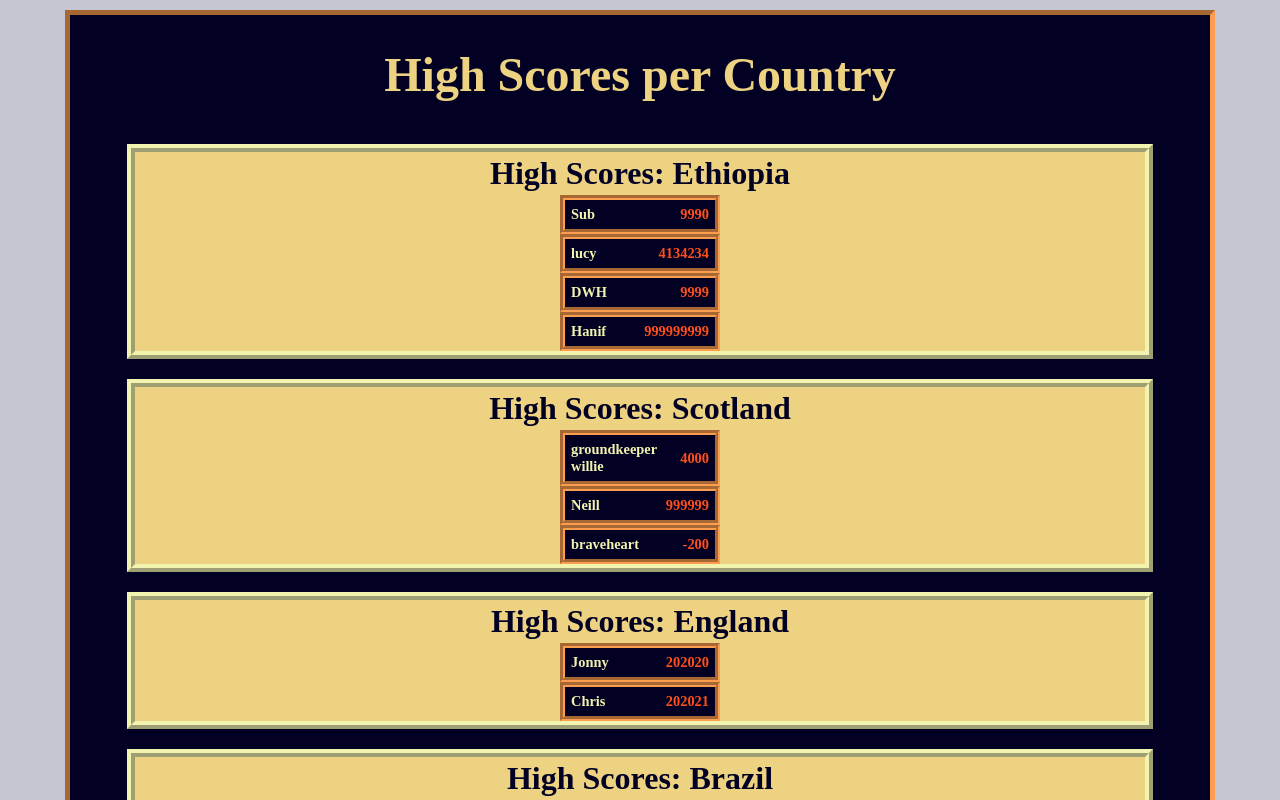
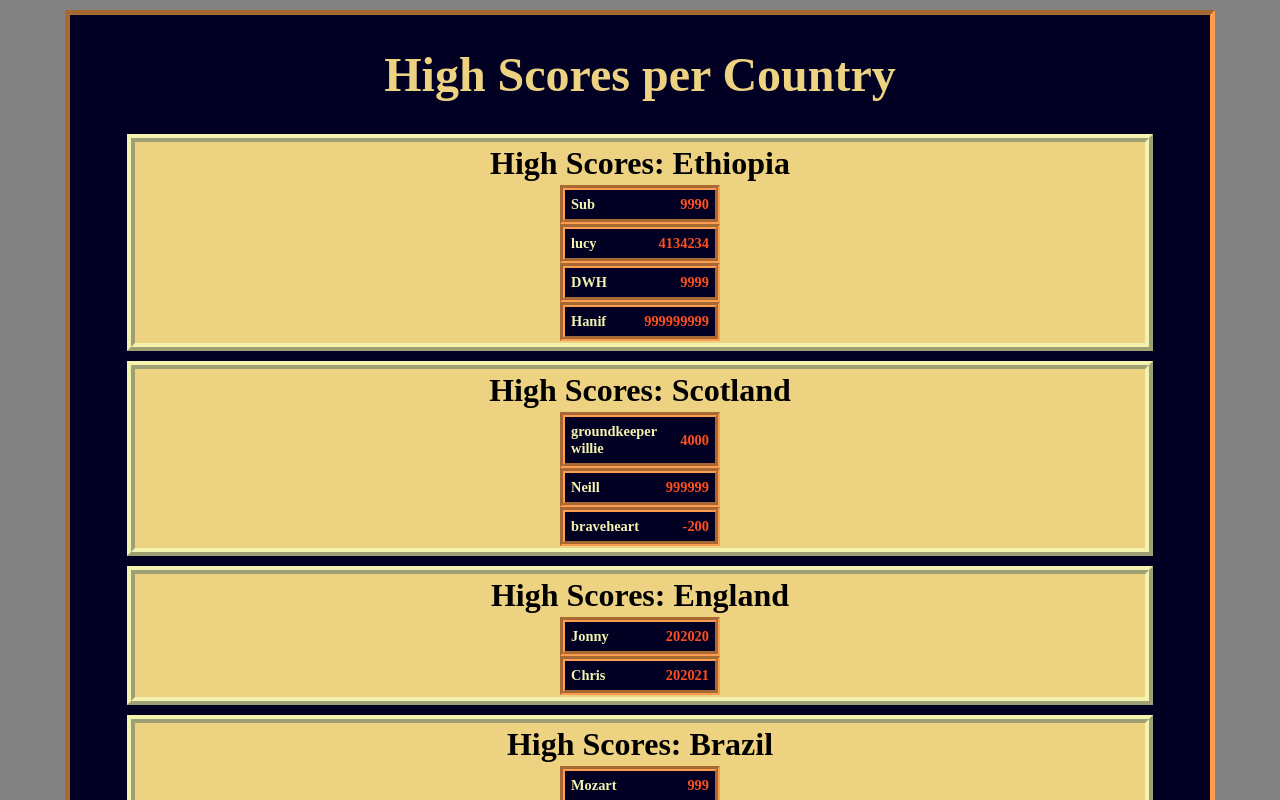
Before and after one commit to hachi-ops/cyf_react_challenges, a React (Create React App) app: page / in a window 1280 px wide. Shown: the top 800 px of the page. Built offline with nearby package versions, Linux system fonts and the light colour scheme; a web font is replaced by a local one.

Commit message:
css changes

```diff
--- a/src/App.css
+++ b/src/App.css
@@ -9,47 +9,21 @@
 body {
         font-family: 'Tourney', cursive;
         font-size: 1.7rem;
-        background-color: hsl(240, 11%, 80%);
+        background-color: hsl(0, 0%, 51%);
 }
 
 .container {
-    display: flex;
-    flex-direction: column;
-    justify-content: center;
-    align-items: center;
     width: 89%;
-
     margin: 10px auto;
-    /* box-sizing: border-box; */
     border: 5px inset var(--sandy-brown);
     background-color: var(--xicetic);
 }
 
 .table {
-        display: flex;
-        flex-direction: column;
-        justify-content: center;
-        align-items: center;
         width: 90%;
         border: 8px ridge var(--green-yellow-crayola);
-        margin: 10px;
+        margin: 10px auto;
         background-color: var(--buff);
-
-}
-
-/* Topography */
-
-h1 {
-        text-align: center;
-        font-size: 1.5rem;
-        color: var(--buff);
-        font-weight: 900;
-}
-
-.country-name tr th{
-        color: var(--xicetic);
-        font-size: 1.2rem;
-        font-weight: 700;
 }
 
 .table-row {
@@ -62,30 +36,26 @@ h1 {
         width: 100%;
         padding: 5px;
         width: 140px;
-
 }
 
-/* .table-row .tr {
-        width: 95%;
-        margin: 0 auto;
-
-} */
-
-tbody {
-        display: flex;
-        flex-direction: column;
-        justify-content: center;
-}
 .table-row td {
         font-size: .9rem;
         color: var(--green-yellow-crayola);
-        font-weight:900;
+        font-weight: 900;
 }
 
-.score{
+.score {
         color: var(--red-orange-color-wheel);
 }
 
+/* Topography */
+
+h1 {
+        text-align: center;
+        font-size: 1.5rem;
+        color: var(--buff);
+        font-weight: 900;
+}
 
 @media screen and (min-width: 600px) {
         h1 {
```
